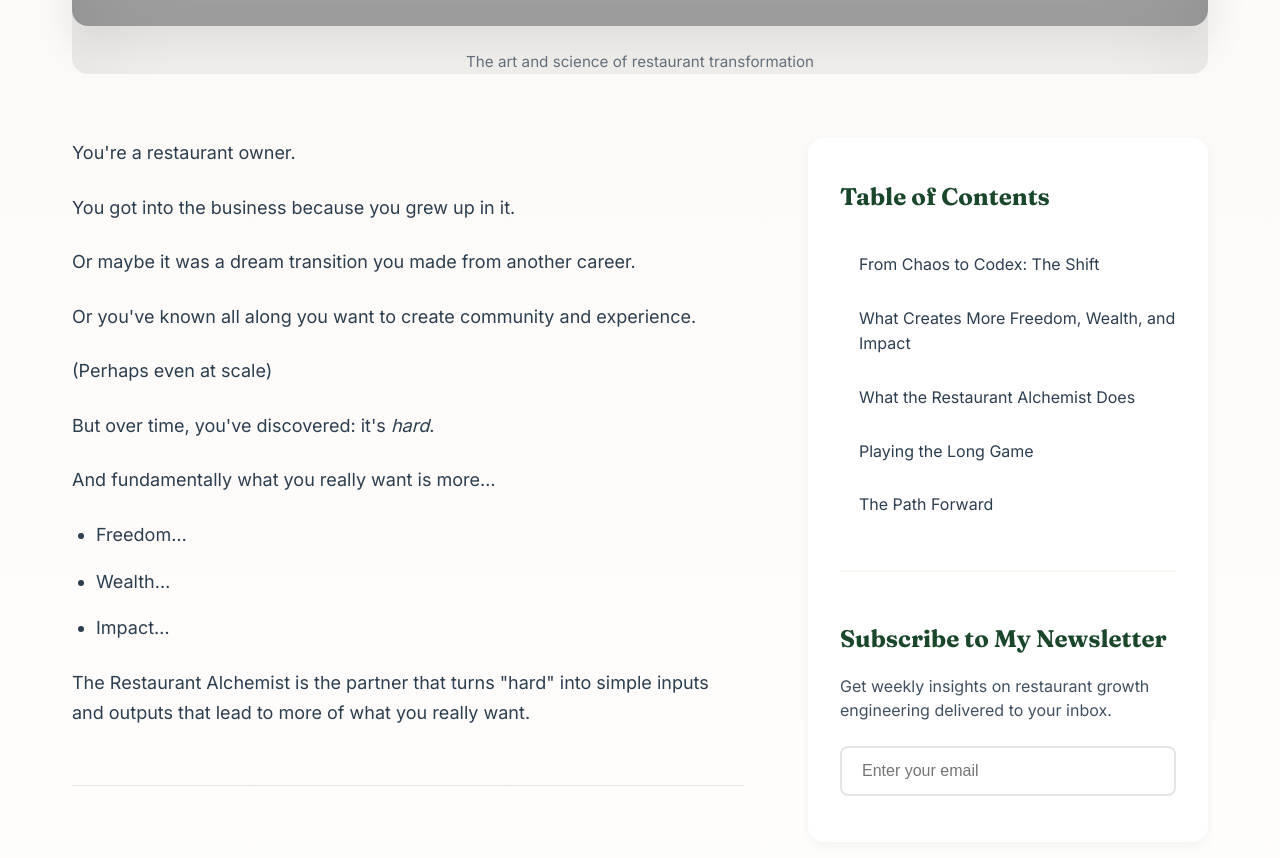
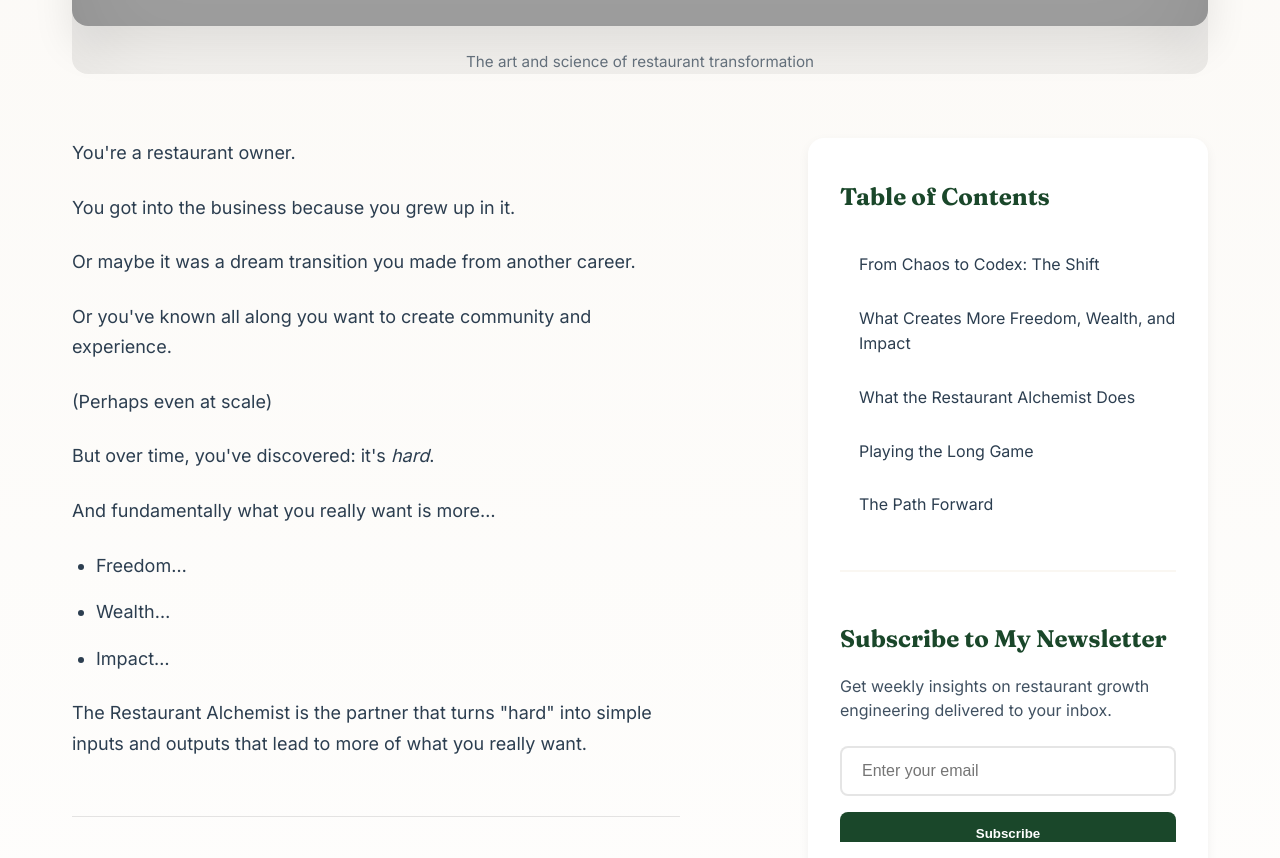
Before and after one commit to guestgetter/kyleguilfoyle-website, a plain HTML site: page guides/restaurant-alchemist.html in a window 1280 px wide. Shown: the part 1020-1878 px from the top of the page. Drawn offline with Linux system fonts and the light colour scheme; grey boxes are pictures that could not be loaded.

Commit message:
Try flexbox layout for sidebar positioning

```diff
--- a/guide.css
+++ b/guide.css
@@ -138,8 +138,6 @@ body {
     max-width: 1200px;
     margin: 0 auto;
     padding: 0 2rem;
-    min-height: 100vh;
-    align-items: start;
 }
 
 /* Main Content Styles */
@@ -252,22 +250,20 @@ body {
 
 /* Sticky Sidebar */
 .guide-sidebar {
-    position: sticky !important;
-    top: 6rem !important;
-    height: max-content;
+    position: sticky;
+    top: 5rem;
+    height: auto;
     padding: 2rem;
     border-radius: 16px;
     background: white;
     box-shadow: 0 4px 12px rgba(0, 0, 0, 0.05);
-    z-index: 10;
-    align-self: flex-start;
 }
 
 .sidebar-content {
     display: flex;
     flex-direction: column;
     gap: 2.5rem;
-    max-height: calc(100vh - 10rem);
+    max-height: calc(100vh - 8rem);
     overflow-y: auto;
 }
 
@@ -474,12 +470,11 @@ body {
 @media (max-width: 992px) {
     .guide-container {
         grid-template-columns: 1fr;
-        min-height: auto;
     }
 
     .guide-sidebar {
-        position: relative !important;
-        top: 0 !important;
+        position: relative;
+        top: 0;
         margin-top: 3rem;
         max-width: 400px;
         margin-left: auto;
@@ -544,3 +539,38 @@ body {
         justify-content: center;
     }
 }
+
+/* Alternative Flexbox Layout */
+.guide-container-flex {
+    display: flex;
+    flex-wrap: wrap;
+    justify-content: space-between;
+}
+
+.guide-container-flex .guide-content {
+    flex: 1;
+    min-width: 0;
+    max-width: 680px;
+}
+
+.guide-container-flex .guide-sidebar {
+    width: 400px;
+    margin-left: 4rem;
+}
+
+@media (max-width: 992px) {
+    .guide-container-flex {
+        flex-direction: column;
+    }
+
+    .guide-container-flex .guide-content {
+        max-width: 100%;
+    }
+
+    .guide-container-flex .guide-sidebar {
+        width: 100%;
+        max-width: 400px;
+        margin-left: 0;
+        margin-right: 0;
+    }
+}
--- a/guides/restaurant-alchemist.html
+++ b/guides/restaurant-alchemist.html
@@ -23,46 +23,6 @@
     <link href="https://fonts.googleapis.com/css2?family=Fraunces:opsz,wght@9..144,400;9..144,500;9..144,600;9..144,700&family=Inter:wght@400;500;600&display=swap" rel="stylesheet">
     <link rel="stylesheet" href="../style.css">
     <link rel="stylesheet" href="../guide.css">
-    <style>
-        /* Force sidebar to stick */
-        .guide-sidebar {
-            position: -webkit-sticky !important;
-            position: sticky !important;
-            top: 6rem !important;
-            height: max-content;
-            z-index: 50;
-            align-self: flex-start;
-        }
-
-        /* Make sure container allows proper sticky positioning */
-        .guide-container {
-            align-items: flex-start;
-            min-height: 100vh;
-        }
-
-        /* Ensure sidebar content doesn't overflow */
-        .sidebar-content {
-            max-height: calc(100vh - 10rem);
-            overflow-y: auto;
-        }
-
-        /* Disable sticky on mobile */
-        @media (max-width: 992px) {
-            .guide-sidebar {
-                position: relative !important;
-                top: 0 !important;
-            }
-
-            .guide-container {
-                min-height: auto;
-            }
-
-            .sidebar-content {
-                max-height: none;
-                overflow-y: visible;
-            }
-        }
-    </style>
 </head>
 <body>
     <!-- Navigation -->
@@ -91,7 +51,7 @@
             <p class="image-caption">The art and science of restaurant transformation</p>
         </div>
 
-        <div class="guide-container">
+        <div class="guide-container guide-container-flex">
             <div class="guide-content">
                 <section class="intro">
                     <p>You're a restaurant owner.</p>
```
